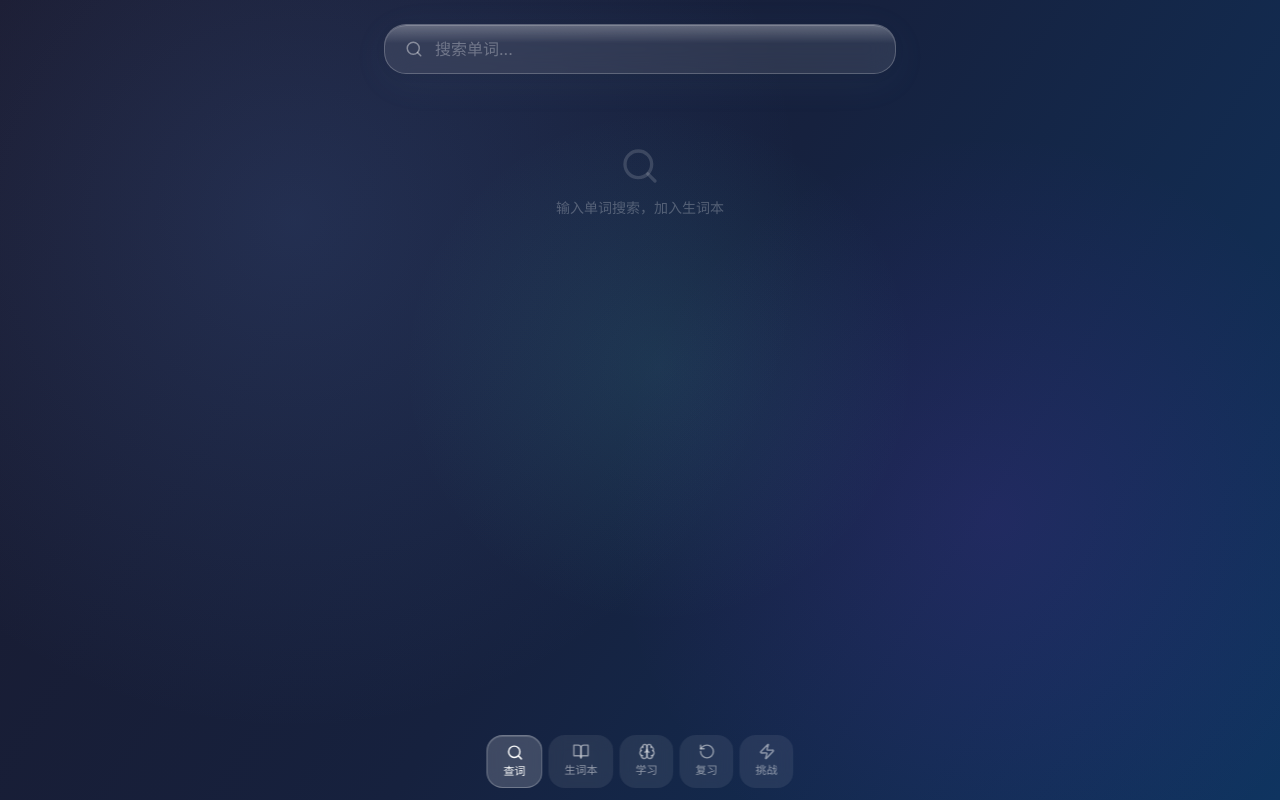
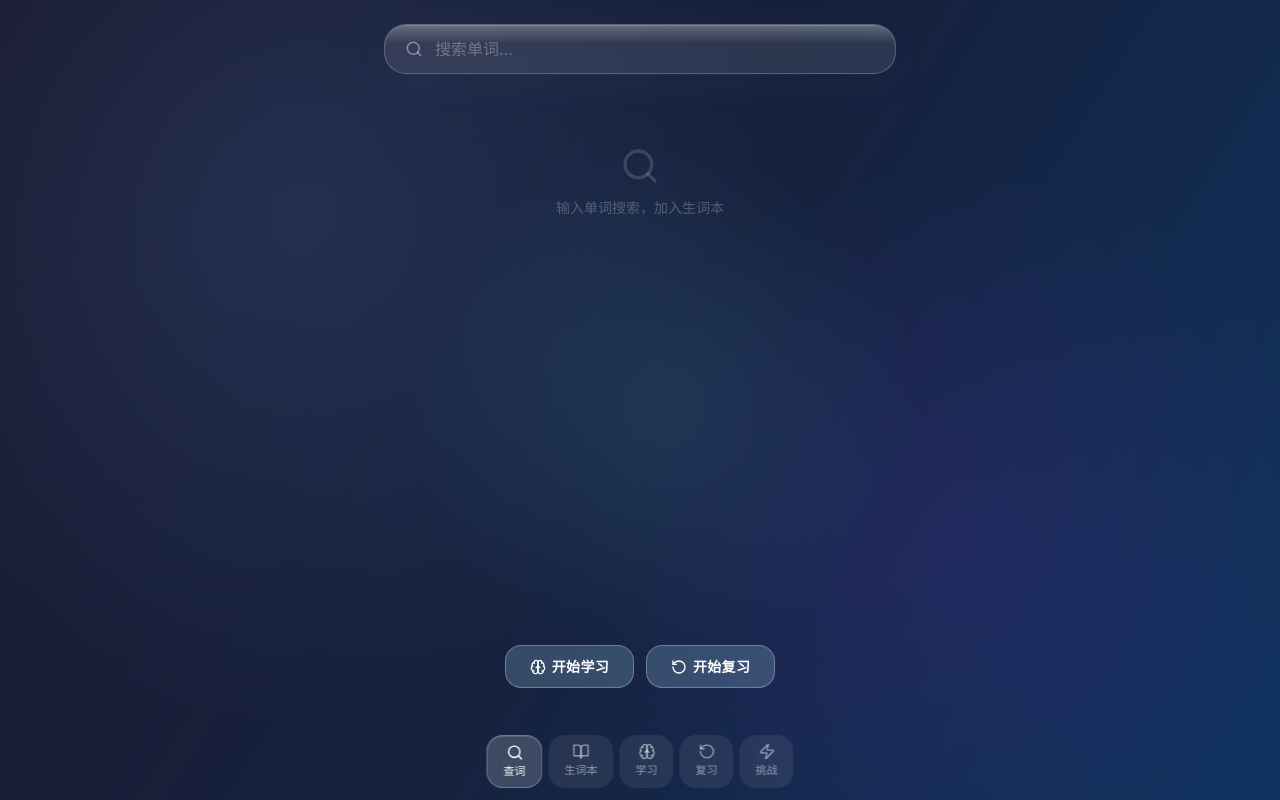
Before and after one commit to Zero-light/my-electronic-blog, a React (Vite) app: page / in a window 1280 px wide. Built offline with nearby package versions, Linux system fonts and the light colour scheme.

Commit message:
feat: quick Learn & Review buttons on home page bottom

```diff
--- a/src/App.tsx
+++ b/src/App.tsx
@@ -18,7 +18,7 @@ const App: React.FC = () => {
     <div className="w-full h-full relative overflow-hidden">
       <GradientBg />
       <div className="absolute inset-0 pb-24 z-40 overflow-y-auto">
-        {activeTab === 'search' && <SearchTab />}
+        {activeTab === 'search' && <SearchTab onNavigate={(t) => setActiveTab(t as TabId)} />}
         {activeTab === 'wordbook' && <WordbookTab />}
         {activeTab === 'learn' && <LearnTab />}
         {activeTab === 'review' && <ReviewTab />}
--- a/src/components/SearchTab.tsx
+++ b/src/components/SearchTab.tsx
@@ -1,5 +1,5 @@
 import React, { useState, useEffect } from 'react';
-import { Search, BookmarkPlus, BookOpen, ChevronRight } from 'lucide-react';
+import { Search, BookmarkPlus, BookOpen, Brain, RotateCcw } from 'lucide-react';
 import { useGameStore } from '../store/gameStore';
 
 const sr: any[] = []; let srDone = false;
@@ -10,7 +10,7 @@ async function loadBank(): Promise<any[]> {
   srDone = true; return sr;
 }
 
-export const SearchTab: React.FC = () => {
+export const SearchTab: React.FC<{ onNavigate?: (tab: string) => void }> = ({ onNavigate }) => {
   const { save, search, addWord } = useGameStore();
   const [query, setQuery] = useState('');
   const [results, setResults] = useState<any[]>([]);
@@ -83,6 +83,16 @@ export const SearchTab: React.FC = () => {
           </div>
         )}
       </div>
+
+      {/* Quick actions — Learn & Review */}
+      <div className="flex gap-3 justify-center pb-4 pt-2">
+        <button className="glass-btn px-6 py-2.5" onClick={() => onNavigate?.('learn')}>
+          <Brain size={16} /> 开始学习
+        </button>
+        <button className="glass-btn px-6 py-2.5" onClick={() => onNavigate?.('review')}>
+          <RotateCcw size={16} /> 开始复习
+        </button>
+      </div>
     </div>
   );
 };
```
Also changed, not shown: scripts/ecdict_part2.csv (added), 1 other file (tests, documents, lock files or other folders).
